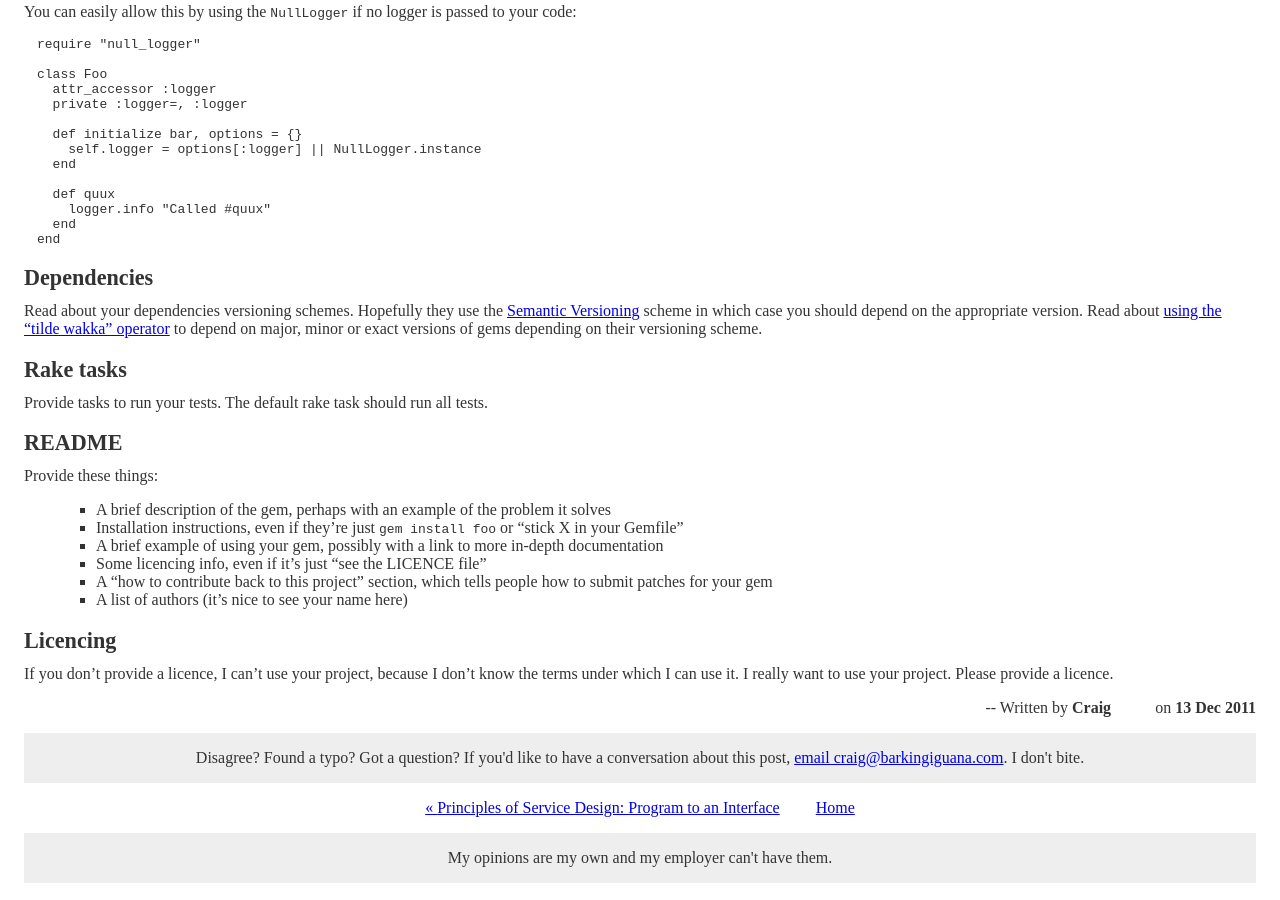
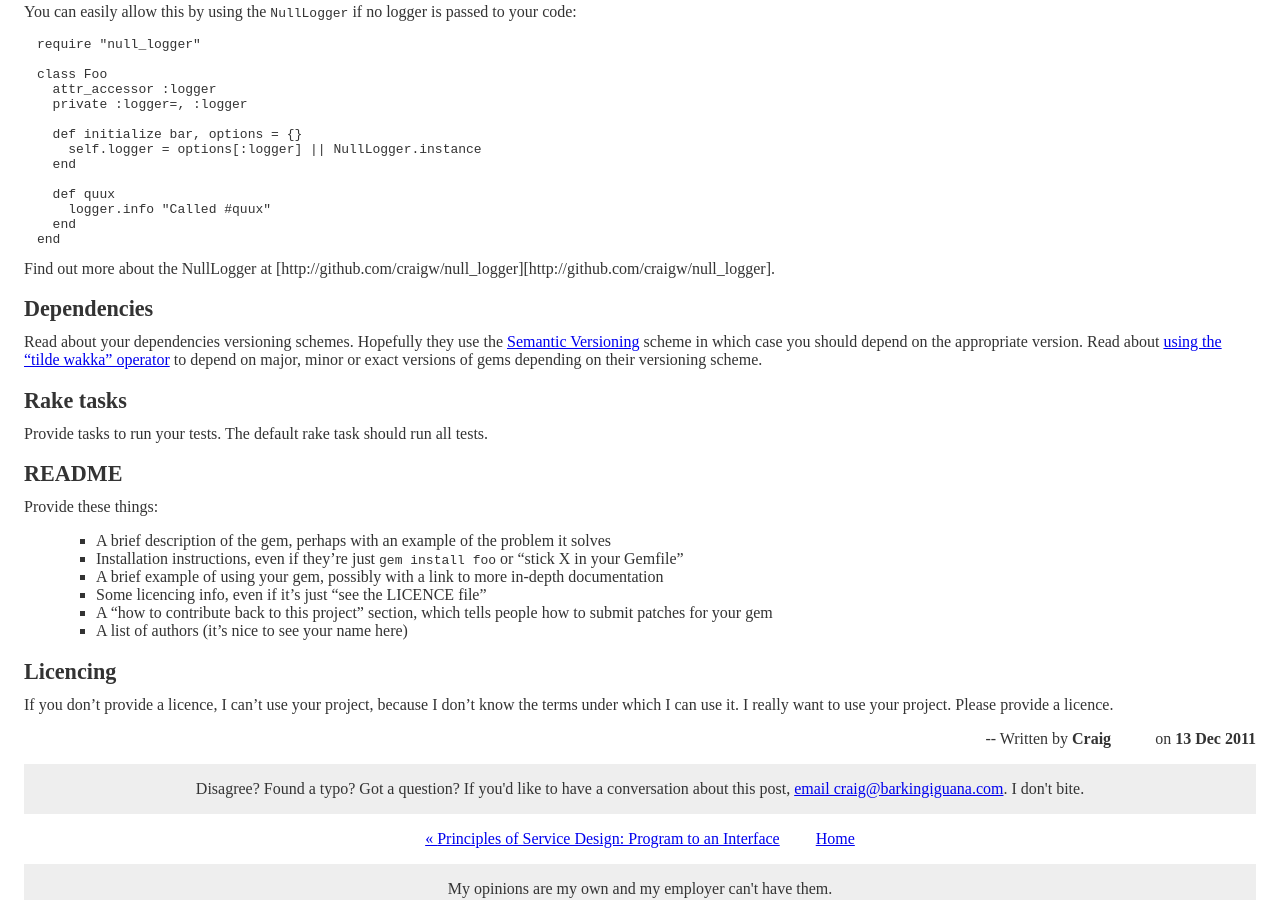
Before and after one commit to barkingiguana/barkingiguana.github.com, a Jekyll site: the page built from _posts/2011-12-13-how-i-structure-rubygems.md, in a window 1280 px wide and 900 px high, scrolled down 1442 px. Built offline with Jekyll 4.4.1, drawn with Linux system fonts in a browser that asks for light colours; a style sheet for code colours, icons or effects is not loaded.

Commit message:
Link to the NullLogger project

```diff
--- a/_posts/2011-12-13-how-i-structure-rubygems.md
+++ b/_posts/2011-12-13-how-i-structure-rubygems.md
@@ -103,6 +103,8 @@ You can easily allow this by using the `NullLogger` if no logger is passed to yo
       end
     end
 
+Find out more about the NullLogger at [http://github.com/craigw/null_logger][http://github.com/craigw/null_logger].
+
 
 ## Dependencies
 
```
